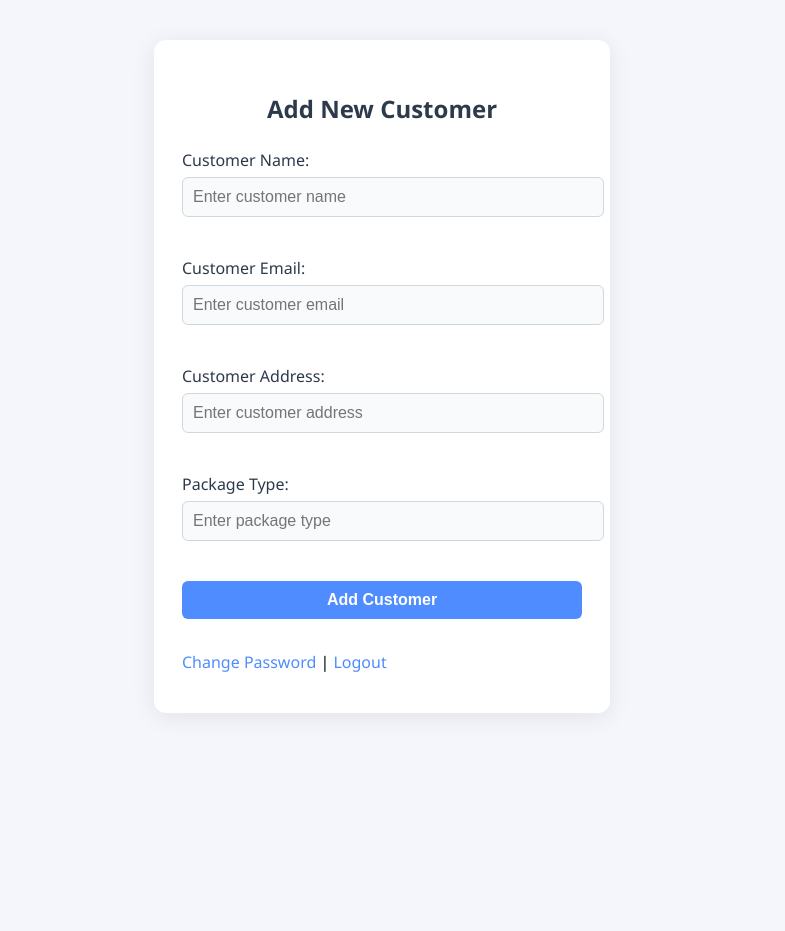
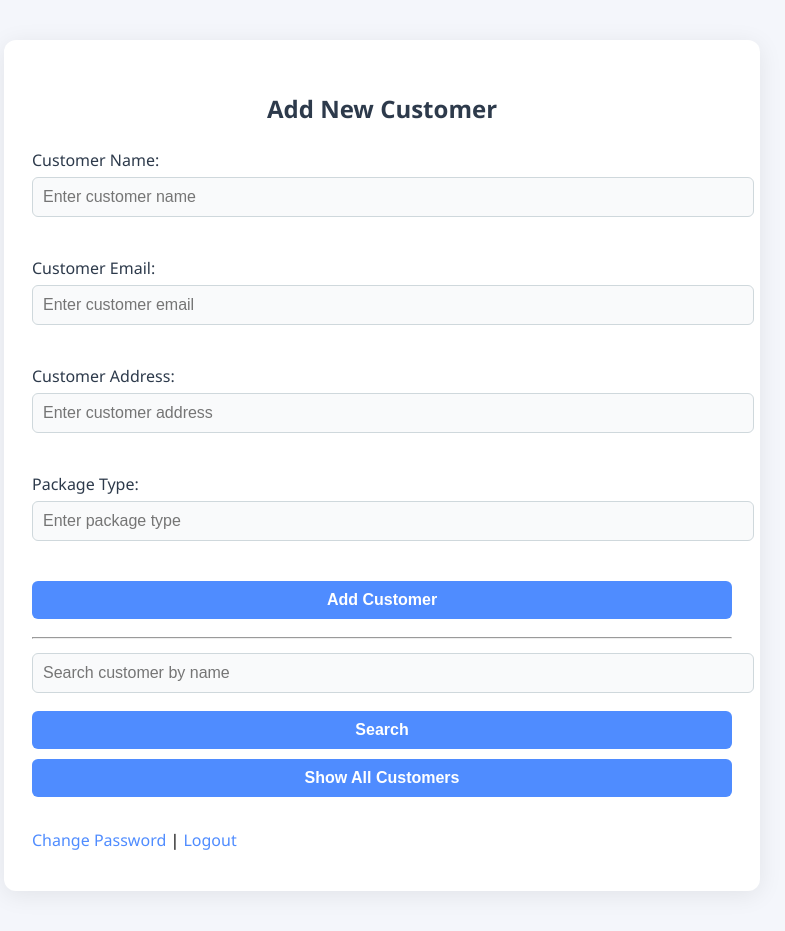
Before and after one commit to adikovo/securedWebsite, a Flask app: page /system in a window 1280 px wide. Shown: the whole page, without its empty margins (258-1043 px from the left). Before the commit the page ends 672 px from the top, so only its background shows below. Run offline with Flask 2, Linux system fonts and the light colour scheme; the visitor is signed in with stand-in values (Sample User, id 1).

Commit message:
tables in system page

```diff
--- a/app.py
+++ b/app.py
@@ -319,6 +319,7 @@ def system():
     if 'username' not in session:
         return redirect(url_for('login'))
     customer_name = None
+    customers = []
     if request.method == 'POST':
         name = sanitize_input(request.form['name'])
         email = sanitize_input(request.form['email'])
@@ -346,7 +347,31 @@ def system():
         except Exception as e:
             print(f"{Colors.RED}[FLASK ERROR] Add customer error: {e}{Colors.RESET}")
             flash('Could not connect to backend.', 'error')
-    return render_template('system.html', customer_name=customer_name)
+
+    elif request.method == 'GET':
+        action = request.args.get('action')
+        if action == 'search':
+            query = sanitize_input(request.args.get('query', ''))
+            try:
+                r = requests.get(f'{BACKEND_URL}/search-customer', params={'name': query})
+                if r.status_code == 200:
+                    customers = r.json().get('customers', [])
+                else:
+                    flash("No customer found.")
+            except Exception as e:
+                flash("Error fetching search results.")
+
+        elif action == 'list':
+            try:
+                r = requests.get(f'{BACKEND_URL}/list-customers')
+                if r.status_code == 200:
+                    customers = r.json().get('customers', [])
+                else:
+                    flash("Could not fetch customer list.")
+            except Exception as e:
+                flash("Error connecting to backend.")
+
+    return render_template('system.html', customer_name=customer_name, customers=customers)
 
 @app.route('/logout')
 def logout():
--- a/static/style.css
+++ b/static/style.css
@@ -7,7 +7,7 @@ body {
 
 .container {
     background: #fff;
-    max-width: 400px;
+    max-width: 700px;
     margin: 40px auto;
     padding: 32px 28px 24px 28px;
     border-radius: 12px;
@@ -131,3 +131,16 @@ ul:not(.flash-messages ul) {
     margin-top: 16px;
     font-weight: 600;
 }
+
+table {
+    width: 100%;
+    border-collapse: collapse;
+    word-break: break-word;
+    table-layout: fixed;
+}
+
+th, td {
+    padding: 10px;
+    border: 1px solid #aaa;
+    text-align: left;
+}
--- a/templates/system.html
+++ b/templates/system.html
@@ -21,6 +21,47 @@
             <input type="text" name="package_type" placeholder="Enter package type"><br><br>
             <button type="submit">Add Customer</button>
         </form>
+
+        <hr>
+
+        <form method="get" action="{{ url_for('system') }}">
+            <input type="hidden" name="action" value="search">
+            <input type="text" name="query" placeholder="Search customer by name" required>
+            <button type="submit">Search</button>
+        </form>
+
+        <form method="get" action="{{ url_for('system') }}">
+            <input type="hidden" name="action" value="list">
+            <button type="submit">Show All Customers</button>
+        </form>
+
+        {% if customers %}
+            <div id="customer-results">
+                <h3>Customer Results:</h3>
+                <button onclick="toggleResults()">Close table</button>
+                <table border="1">
+                <thead>
+                    <tr>
+                        <th>Name</th>
+                        <th>Email</th>
+                        <th>Address</th>
+                        <th>Package Type</th>
+                    </tr>
+                </thead>
+                <tbody>
+                    {% for c in customers %}
+                    <tr>
+                        <td>{{ c.name }}</td>
+                        <td>{{ c.email }}</td>
+                        <td>{{ c.address }}</td>
+                        <td>{{ c.package_type }}</td>
+                    </tr>
+                    {% endfor %}
+                </tbody>
+            </table>
+            </div>
+        {% endif %}
+
         <br>
         {% if customer_name %}
         <div class="success">Customer {{ customer_name }} added successfully!</div>
@@ -41,5 +82,21 @@
         </div>
     </div>
 </body>
+<script>
+    function toggleResults() {
+        const div = document.getElementById("customer-results");
+        if (div.style.display === "none") {
+            div.style.display = "block";
+        } else {
+            div.style.display = "none";
+        }
+    }
 
+    window.onload = function () {
+        const resultSection = document.getElementById("customer-results");
+        if (resultSection) {
+            resultSection.scrollIntoView({ behavior: "smooth" });
+        }
+    };
+</script>
 </html>
```
Also changed, not shown: server.js (+16 -0 lines).
